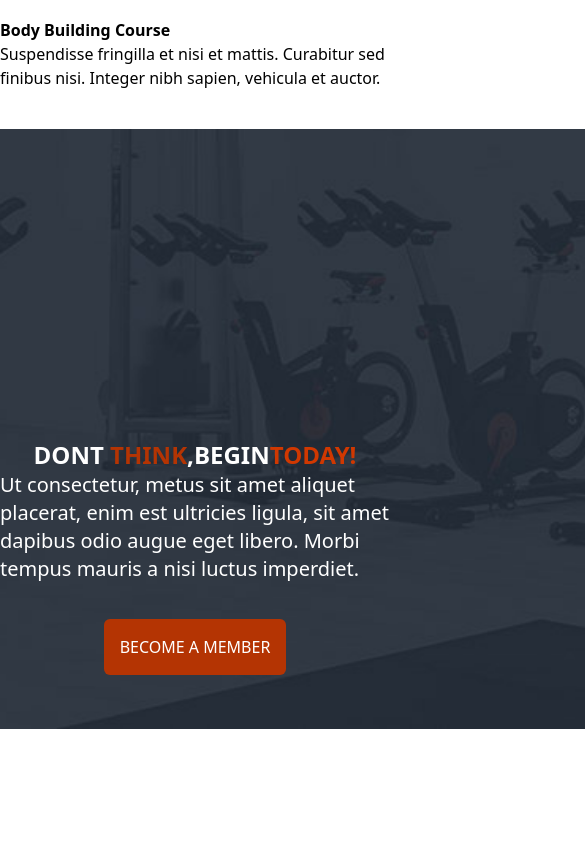
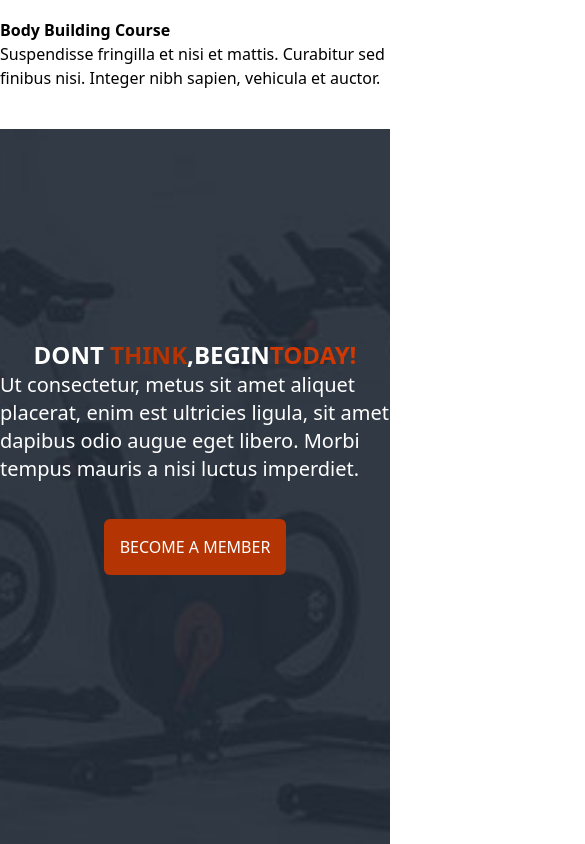
Before and after one commit to malcomowilla/gymLandingPage, a React (Vite) app: page / in a window 390 px wide. Shown: the part 3300-4144 px from the top of the page, 585 px wide, since content can reach past the window. Built offline with nearby package versions, Linux system fonts and the light colour scheme; what @shrutibalasa/tailwind-grid-auto-fit would draw is missing.

Commit message:
responsive so far so good4

```diff
--- a/src/ClasseSchedule.jsx
+++ b/src/ClasseSchedule.jsx
@@ -40,7 +40,7 @@ Nunc urna sem, laoreet ut metus id, aliquet consequat magna. Sed viverra ipsum d
 <ScheduleTable/>
 
 
-    <img src="/images/schedule-bg.jpg " alt="yoga image" className='w-full object-cover  aspect-ratio max-sm:h-[800px]  md:h-[800px]
+    <img src="/images/schedule-bg.jpg " alt="yoga image" className='max-sm:max-w-[100%] w-[100%]  object-cover   max-sm:h-[800px]  md:h-[800px]
     sm:h-[800px]'  />
 
 
--- a/src/MotivationalQuotes.jsx
+++ b/src/MotivationalQuotes.jsx
@@ -7,15 +7,15 @@
 const MotivationalQuotes = () => {
   return (
     <div className='w-full h-full  '>
-        <div className='flex lg:justify-center lg:items-center max-sm:grid '>
-        <img src="/images/cta-bg.jpg"  className='max-sm:max-w-[1000px] h-[600px] object-cover'alt="" />
+        <div className='flex lg:justify-center  '>
+        <img src="/images/cta-bg.jpg"  className='max-w-[100%] h-[1000px] object-cover'alt="quotes" />
 
         </div>
 
         <div className='lg:mt-[-290px] text-white flex justify-center items-center md:mt-[-390px]
          max-sm:mt-[-290px] '>
 
-<div className='flex flex-col flex-shrink flex-wrap justify-center'>
+<div className='flex flex-col flex-shrink flex-wrap justify-center  translate-y-[-500px]'>
             <h1 className='text-center font-extrabold lg:text-5xl md:text-white md:text-3xl max-sm:text-2xl '>DONT <span className='text-orange-700'>THINK</span>,BEGIN
              <span className='text-orange-600'>TODAY!</span> </h1>
 
```
